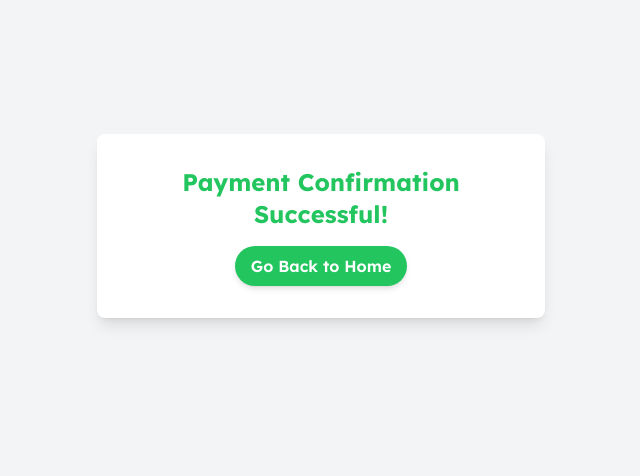
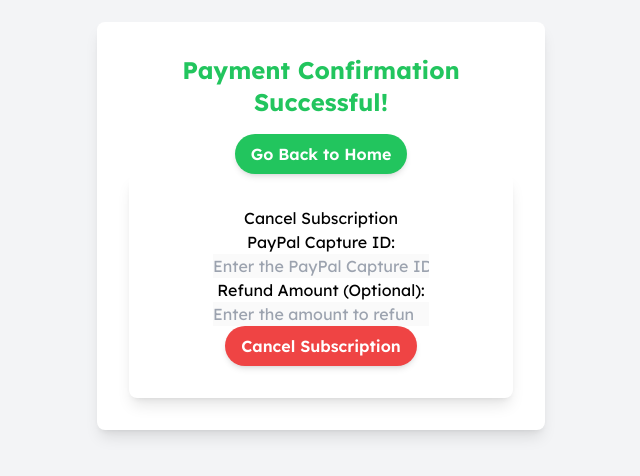
Before and after one commit to bhautikT/paypalfront, a React (Create React App) app: page /successPage in a window 1280 px wide. Shown: the part 174-650 px from the top of the page, without its empty margins (319-959 px from the left). Built offline with nearby package versions, Linux system fonts and the light colour scheme.

Commit message:
latest refund payment method functionality implememnted

```diff
--- /dev/null
+++ b/src/Api/services/AdvancePaymentService.js
@@ -0,0 +1,59 @@
+import { createAsyncThunk } from "@reduxjs/toolkit";
+import AxiosDefaultSetting from "../AxiosDefault";
+
+// Fetch PayPal Client Token
+export const fetchClientToken = createAsyncThunk(
+  "paypal/fetchClientToken",
+  async (_, { rejectWithValue }) => {
+    try {
+      const response = await AxiosDefaultSetting({
+        method: "GET",
+        url: "/advance/generate-client-token", // Example endpoint
+      });
+      return response.data.clientToken;
+    } catch (error) {
+      return rejectWithValue(
+        error?.response?.data?.message || "Error fetching client token"
+      );
+    }
+  }
+);
+
+// Create Order
+export const advanceCreateOrder = createAsyncThunk(
+  "paypal/createOrder",
+  async (_, { rejectWithValue }) => {
+    try {
+      const response = await AxiosDefaultSetting({
+        method: "POST",
+        url: "/advance/create-order", // Example endpoint
+      });
+      if (response.data && response.data.id) {
+        return response.data.id;
+      }
+    } catch (error) {
+      return rejectWithValue(
+        error?.response?.data?.message || "Error creating order"
+      );
+    }
+  }
+);
+
+// Capture Order
+export const advanceCaptureOrder = createAsyncThunk(
+  "paypal/captureOrder",
+  async (orderID, { rejectWithValue }) => {
+    try {
+      const response = await AxiosDefaultSetting({
+        method: "POST",
+        url: "/advance/capture-order",
+        data: { orderID },
+      });
+      return response.data.capture.result;
+    } catch (error) {
+      return rejectWithValue(
+        error?.response?.data?.message || "Error capturing payment"
+      );
+    }
+  }
+);
--- /dev/null
+++ b/src/modules/payments/PaypalTopaypal/CancelSubscription.jsx
@@ -0,0 +1,96 @@
+import React, { useState } from "react";
+import axios from "axios";
+import { toast } from "react-hot-toast";
+
+const CancelSubscription = ({ OrdercaptureId }) => {
+  const [captureId, setCaptureId] = useState(
+    OrdercaptureId?.purchase_units[0]?.payments?.captures[0]?.id
+  );
+  const [amount, setAmount] = useState(
+    OrdercaptureId?.purchase_units[0]?.payments?.captures[0]?.amount?.value
+  );
+  const [loading, setLoading] = useState(false);
+  const [isRefunded, setIsRefunded] = useState(false);
+
+  const handleCancelSubscription = async () => {
+    if (!captureId) {
+      toast.error("Please enter a valid capture ID");
+      return;
+    }
+
+    setLoading(true);
+
+    try {
+      const response = await axios.post(
+        "http://localhost:3001/api/v1/advance/cancel",
+        {
+          captureId,
+          amount: parseFloat(amount) || undefined,
+        }
+      );
+
+      if (response.data.success) {
+        setIsRefunded(true);
+        toast.success(
+          "Subscription canceled and refund processed successfully"
+        );
+      } else {
+        toast.error(response.data.message || "Failed to cancel subscription");
+      }
+    } catch (error) {
+      console.error("Error canceling subscription:", error);
+      toast.error("An error occurred while canceling the subscription.");
+    } finally {
+      setLoading(false);
+    }
+  };
+
+  return (
+    <div className="bg-white shadow-lg rounded-lg p-8 max-w-md w-full text-center">
+      <h2>Cancel Subscription</h2>
+
+      {/* Conditional rendering based on refund status */}
+      {isRefunded ? (
+        <div className="text-green-500 font-semibold">
+          Your payment has been refunded successfully.
+        </div>
+      ) : (
+        <>
+          <div>
+            <label htmlFor="captureId">PayPal Capture ID:</label>
+            <input
+              type="text"
+              id="captureId"
+              value={captureId}
+              onChange={(e) => setCaptureId(e.target.value)}
+              placeholder="Enter the PayPal Capture ID"
+              disabled
+            />
+          </div>
+
+          <div>
+            <label htmlFor="amount">Refund Amount (Optional):</label>
+            <input
+              type="number"
+              id="amount"
+              value={amount}
+              onChange={(e) => setAmount(e.target.value)}
+              placeholder="Enter the amount to refund"
+              disabled
+            />
+          </div>
+
+          <button
+            onClick={handleCancelSubscription}
+            disabled={loading}
+            className="bg-red-500 hover:bg-red-600 text-white font-semibold py-2 px-4 rounded-full shadow-md transition duration-300"
+          >
+            {loading ? "Processing..." : "Cancel Subscription"}
+          </button>
+        </>
+      )}
+    </div>
+  );
+};
+
+export default CancelSubscription;
--- a/src/modules/payments/PaypalTopaypal/PayPalCheckout.jsx
+++ b/src/modules/payments/PaypalTopaypal/PayPalCheckout.jsx
@@ -7,13 +7,24 @@ import {
 } from "@paypal/react-paypal-js";
 import axios from "axios";
 import { useNavigate } from "react-router-dom";
+import {
+  advanceCaptureOrder,
+  fetchClientToken,
+} from "../../../Api/services/AdvancePaymentService";
+import { useDispatch, useSelector } from "react-redux";
 
 const PayPalCheckout = () => {
+  const dispatch = useDispatch();
+
   const [orderId, setOrderId] = useState(null);
-  const [clientToken, setClientToken] = useState(null);
-  const [success, setSuccess] = useState(false);
+  const clientToken = useSelector((state) => state.advancePaypal.clientToken);
+  const captureOrderData = useSelector(
+    (state) => state.advancePaypal.captureOrder
+  );
+  const success = captureOrderData?.status === "COMPLETED";
   const [loading, setLoading] = useState(false); // Loading state
 
+  console.log(captureOrderData, "captureOrderData");
   const navigate = useNavigate();
 
   const [errorMessage, setErrorMessage] = useState(null);
@@ -23,18 +34,8 @@ const PayPalCheckout = () => {
   });
 
   useEffect(() => {
-    const fetchClientToken = async () => {
-      try {
-        const response = await axios.get(
-          "http://localhost:3001/api/v1/advance/generate-client-token"
-        );
-        setClientToken(response?.data?.clientToken);
-      } catch (err) {
-        setErrorMessage("Error fetching client token");
-      }
-    };
-    fetchClientToken();
-  }, []);
+    dispatch(fetchClientToken());
+  }, [dispatch]);
 
   const createOrder = async () => {
     setLoading(true);
@@ -55,24 +56,13 @@ const PayPalCheckout = () => {
   };
 
   const captureOrder = async (orderID) => {
-    setLoading(true); // Set loading to true
-
+    const neworderID = orderID?.orderId;
     try {
-      const response = await axios.post(
-        "http://localhost:3001/api/v1/advance/capture-order",
-        {
-          orderID: orderID?.orderId,
-        }
-      );
-      console.log(response, "reeeee");
-      if (response?.data?.capture?.result?.status === "COMPLETED") {
-        setSuccess(true);
-        setLoading(false); // Set loading to false
-        navigate("/successPage");
-      }
-    } catch (err) {
-      setErrorMessage("Error capturing payment");
-      setLoading(false); // Set loading to false
+      await dispatch(advanceCaptureOrder(neworderID));
+      navigate("/successPage");
+    } catch (error) {
+      console.error("Error capturing order:", error);
+      setErrorMessage("Error capturing order");
     }
   };
 
--- a/src/modules/payments/PaypalTopaypal/SucccessPage.jsx
+++ b/src/modules/payments/PaypalTopaypal/SucccessPage.jsx
@@ -1,8 +1,16 @@
 import React from "react";
+import { useDispatch, useSelector } from "react-redux";
 import { useNavigate } from "react-router-dom";
+import CancelSubscription from "./CancelSubscription";
+import { resetAdvancePaypal } from "../../../redux/slice/advacncePaymentSlice";
 
 const SucccessPage = () => {
   const navigate = useNavigate();
+  const dispatch = useDispatch();
+  const captureOrderData = useSelector(
+    (state) => state.advancePaypal.captureOrder
+  );
+  console.log(captureOrderData, "captureOrderData");
 
   return (
     <div className="flex items-center justify-center min-h-screen bg-gray-100">
@@ -12,11 +20,15 @@ const SucccessPage = () => {
             Payment Confirmation Successful!
           </h1>
           <button
-            onClick={() => navigate("/")}
+            onClick={() => {
+              navigate("/");
+              dispatch(resetAdvancePaypal());
+            }}
             className="bg-green-500 hover:bg-green-600 text-white font-semibold py-2 px-4 rounded-full shadow-md transition duration-300"
           >
             Go Back to Home
           </button>
+          <CancelSubscription OrdercaptureId={captureOrderData} />
         </div>
       </div>
     </div>
--- a/src/redux/rootReducer.js
+++ b/src/redux/rootReducer.js
@@ -1,10 +1,12 @@
 import { combineReducers } from "@reduxjs/toolkit";
 import authSlice from "./slice/authSlice";
 import PayPalToPayPalSlice from "./slice/PayPalToPayPalSlice";
+import advacncePaymentSlice from "./slice/advacncePaymentSlice";
 
 const rootReducer = combineReducers({
   auth: authSlice,
-  payPaltoPaypal:PayPalToPayPalSlice
+  payPaltoPaypal: PayPalToPayPalSlice,
+  advancePaypal: advacncePaymentSlice,
   // Add other slices here
 });
 
--- /dev/null
+++ b/src/redux/slice/advacncePaymentSlice.js
@@ -0,0 +1,71 @@
+import { createSlice } from "@reduxjs/toolkit";
+import {
+  advanceCaptureOrder,
+  advanceCreateOrder,
+  fetchClientToken,
+} from "../../Api/services/AdvancePaymentService";
+
+const initialState = {
+  clientToken: null,
+  orderId: null,
+  captureOrder: null,
+  loading: false,
+  error: null,
+};
+
+const advancePaypalSlice = createSlice({
+  name: "advancePaypal",
+  initialState,
+  reducers: {
+    resetAdvancePaypal: (state) => {
+      state.clientToken = null;
+      state.orderId = null;
+      state.captureOrder = null;
+      state.error = null;
+      state.loading = false;
+    },
+  },
+  extraReducers: (builder) => {
+    builder
+      .addCase(fetchClientToken.pending, (state) => {
+        state.loading = true;
+        state.error = null;
+      })
+      .addCase(fetchClientToken.fulfilled, (state, action) => {
+        state.clientToken = action.payload;
+        state.loading = false;
+      })
+      .addCase(fetchClientToken.rejected, (state, action) => {
+        state.error = action.payload;
+        state.loading = false;
+      })
+      .addCase(advanceCreateOrder.pending, (state) => {
+        state.loading = true;
+        state.error = null;
+      })
+      .addCase(advanceCreateOrder.fulfilled, (state, action) => {
+        state.orderId = action.payload;
+        state.loading = false;
+      })
+      .addCase(advanceCreateOrder.rejected, (state, action) => {
+        state.error = action.payload;
+        state.loading = false;
+      })
+      .addCase(advanceCaptureOrder.pending, (state) => {
+        state.loading = true;
+        state.error = null;
+      })
+      .addCase(advanceCaptureOrder.fulfilled, (state, action) => {
+        state.captureOrder = action.payload;
+        state.loading = false;
+      })
+      .addCase(advanceCaptureOrder.rejected, (state, action) => {
+        state.error = action.payload;
+        state.loading = false;
+      });
+  },
+});
+
+export const { resetAdvancePaypal } = advancePaypalSlice.actions;
+
+export default advancePaypalSlice.reducer;
```
